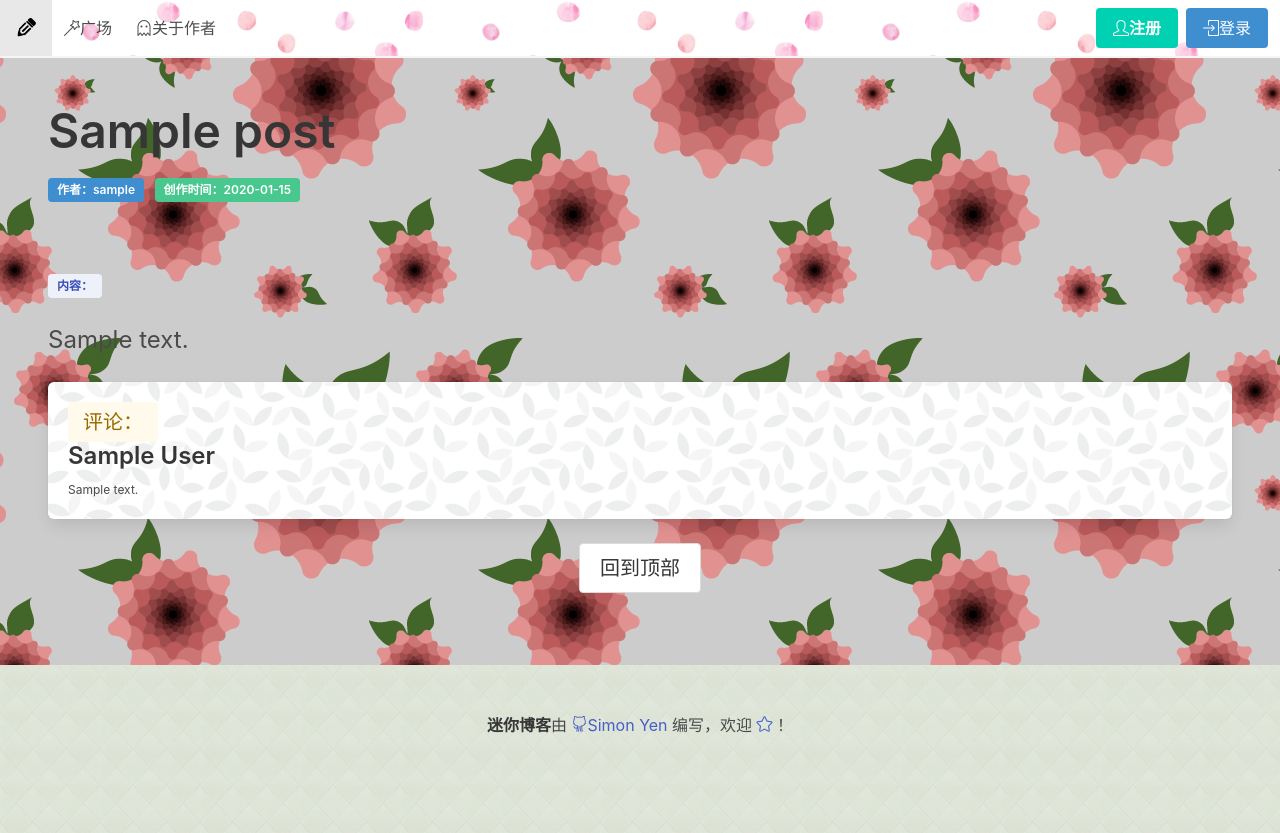
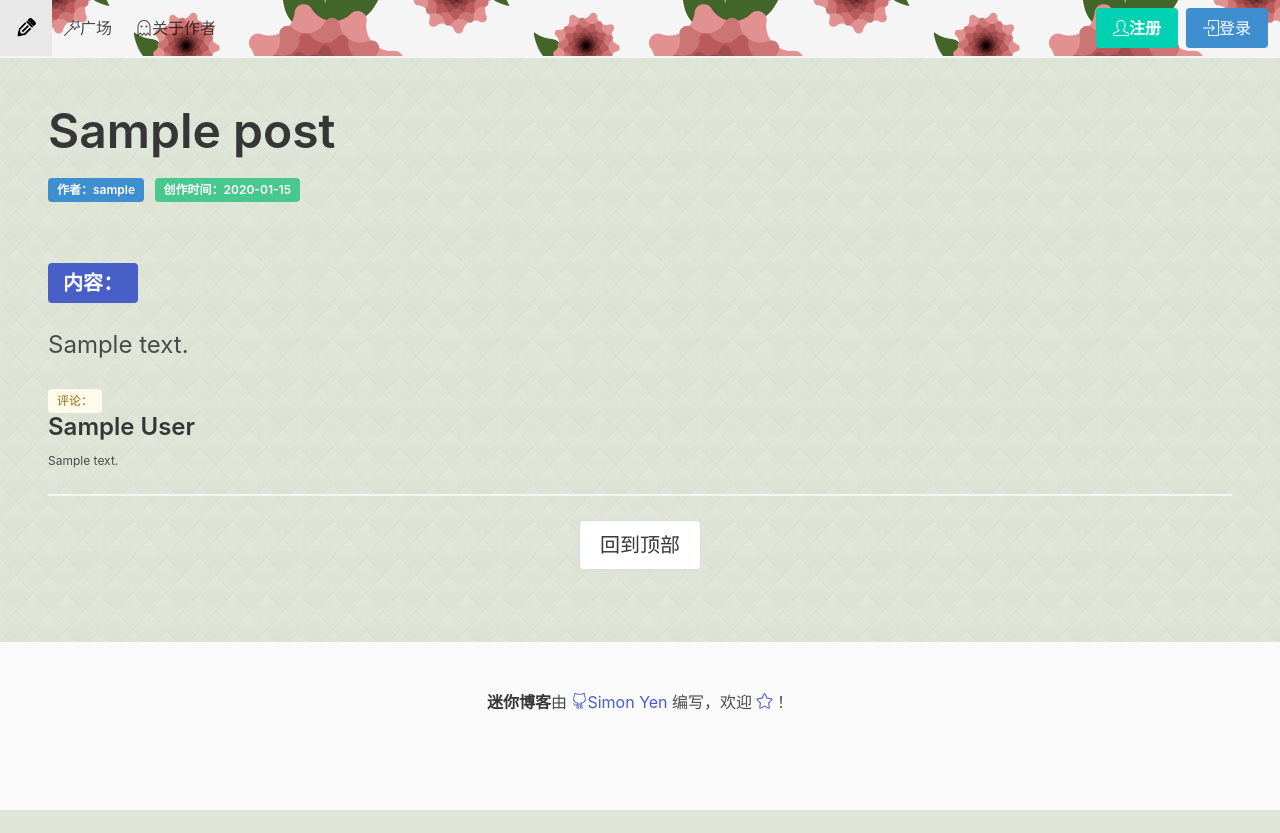
Before and after one commit to SimonYen/Mini-Blog, a Flask app: page /view_post/1 in a window 1280 px wide. After the commit the page ends 810 px from the top, so only its background shows below. Run offline with Flask 2, Linux system fonts and the light colour scheme; tables that the repository leaves empty hold one stand-in row (values such as "Sample post"); some libraries are stand-ins or nearby versions.

```diff
--- a/website/templates/base.html
+++ b/website/templates/base.html
@@ -10,27 +10,12 @@
 		href="https://cdnjs.cloudflare.com/ajax/libs/simple-line-icons/2.5.5/css/simple-line-icons.min.css">
 	<style>
 		body {
-			background-image: url("{{url_for('static', filename='flowers.png')}}");
+			background-image: url("{{url_for('static', filename='pattern.png')}}");
 			background-color: #cccccc;
 		}
 
-		.box {
-			background-image: url("{{url_for('static', filename='white.png')}}");
-			background-color: #cccccc;
-		}
-
-		.card {
-			background-image: url("{{url_for('static', filename='white.png')}}");
-			background-color: #cccccc;
-		}
-
-		.navbar {
-			background-image: url("{{url_for('static', filename='watercolor.png')}}");
-			background-color: #cccccc;
-		}
-
-		.footer {
-			background-image: url("{{url_for('static', filename='pattern.png')}}");
+		nav {
+			background-image: url("{{url_for('static', filename='flowers.png')}}");
 			background-color: #cccccc;
 		}
 	</style>
--- a/website/templates/view_post.html
+++ b/website/templates/view_post.html
@@ -10,19 +10,18 @@
 		<span class="tag is-success">创作时间：{{post.created_time}}</span>
 	</h2>
 	<h3>
-		<span class="tag is-link is-light">内容：</span>
+		<span class="tag is-link is-large">内容：</span>
 	</h3>
 	{{post.content|safe}}
 </div>
-<div class="box">
-	<span class="tag is-warning is-light is-large">评论：</span>
-	{% for comment in comments %}
-	<div class="content is-small">
-		<h1>{{comment.author_name}}</h1>
-		<p>{{comment.content}}</p>
-	</div>
-	{% endfor %}
+<span class="tag is-warning is-light is-light">评论：</span>
+{% for comment in comments %}
+<div class="content is-small">
+	<h1>{{comment.author_name}}</h1>
+	<p>{{comment.content}}</p>
 </div>
+{% endfor %}
+<hr>
 {% if user.is_authenticated %}
 <div class="box">
 	<article class="media">
```
Also changed, not shown: website/static/white.png.
